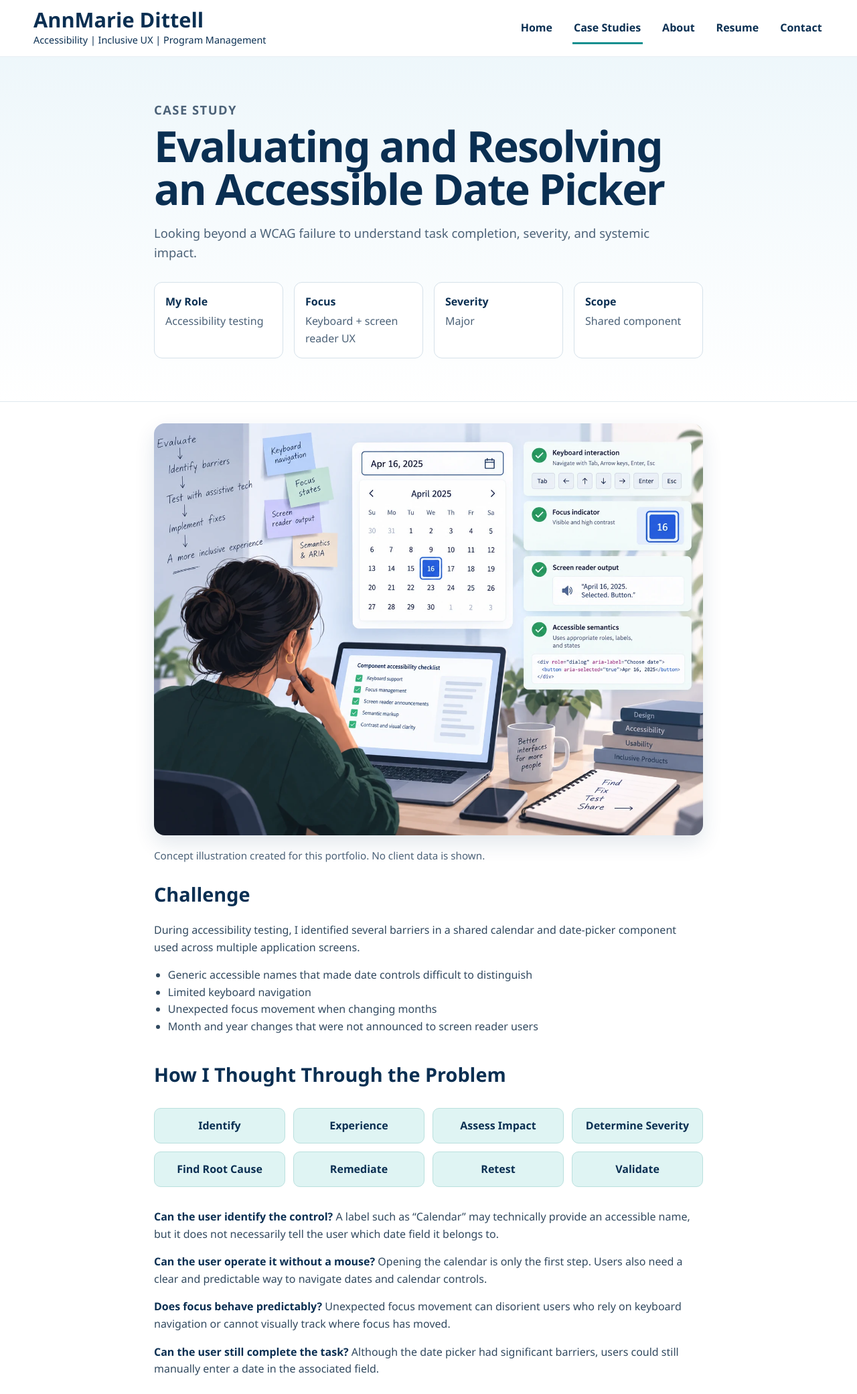
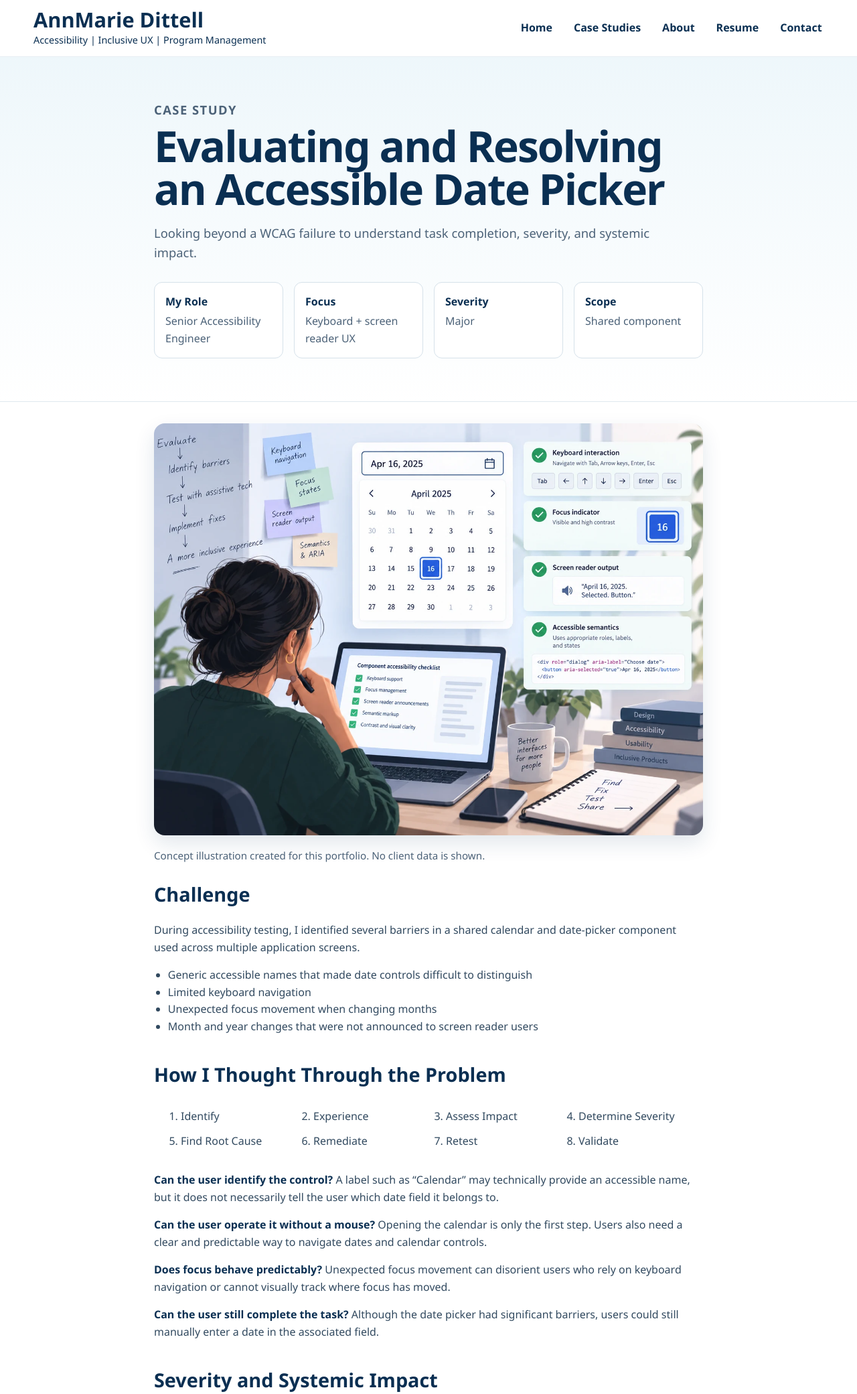
Before and after one commit to annmariedittell/annmariedittell.github.io, a website: page case-studies/date-picker.html in a window 1280 px wide. Shown: the top 2081 px of the page at 67% size. Drawn offline with Linux system fonts and the light colour scheme.

Commit message:
Improve date picker case study semantics and metadata

```diff
--- a/case-studies/date-picker.html
+++ b/case-studies/date-picker.html
@@ -1,11 +1,11 @@
-<!doctype html><html lang="en"><head><meta charset="utf-8"><meta name="viewport" content="width=device-width, initial-scale=1"><title>Evaluating and Resolving an Accessible Date Picker | AnnMarie Dittell</title><link rel="stylesheet" href="../styles.css"></head><body>
-<a class="skip-link" href="#main">Skip to main content</a><header class="site-header"><div class="container header-row"><a class="brand" href="../index.html#main"><span class="brand-name">AnnMarie Dittell</span><span class="brand-tagline">Accessibility | Inclusive UX | Program Management</span></a><button class="nav-toggle" type="button" aria-expanded="false" aria-controls="site-nav">Menu</button><nav id="site-nav" class="site-nav" aria-label="Primary"><ul><li><a href="../index.html#main">Home</a></li><li><a href="index.html#main" aria-current="page">Case Studies</a></li><li><a href="../about.html#main">About</a></li><li><a href="../resume.html#main">Resume</a></li><li><a href="../index.html#contact">Contact</a></li></ul></nav></div></header>
-<main id="main"><section class="page-hero"><div class="content-narrow"><p class="eyebrow">Case Study</p><h1>Evaluating and Resolving an Accessible Date Picker</h1><p>Looking beyond a WCAG failure to understand task completion, severity, and systemic impact.</p><dl class="case-meta"><div><dt>My Role</dt><dd>Accessibility testing</dd></div><div><dt>Focus</dt><dd>Keyboard + screen reader UX</dd></div><div><dt>Severity</dt><dd>Major</dd></div><div><dt>Scope</dt><dd>Shared component</dd></div></dl></div></section><figure class="case-visual content-narrow"><img src="../assets/case-datepicker.webp" alt="Concept illustration of an accessible date picker review showing keyboard interaction, visible focus, screen reader output, and semantic markup."><figcaption>Concept illustration created for this portfolio. No client data is shown.</figcaption></figure><article class="content-narrow prose">
+<!doctype html><html lang="en"><head><meta charset="utf-8"><meta name="viewport" content="width=device-width, initial-scale=1"><meta name="description" content="Accessibility case study by AnnMarie Dittell on evaluating keyboard and screen reader barriers in a shared date-picker component, assessing severity, and validating remediation."><title>Evaluating and Resolving an Accessible Date Picker | AnnMarie Dittell</title><link rel="stylesheet" href="../styles.css"></head><body>
+<a class="skip-link" href="#main">Skip to main content</a><header class="site-header"><div class="container header-row"><a class="brand" href="../index.html#main"><span class="brand-name">AnnMarie Dittell</span><span class="brand-tagline">Accessibility | Inclusive UX | Program Management</span></a><button class="nav-toggle" type="button" aria-expanded="false" aria-controls="site-nav">Menu</button><nav id="site-nav" class="site-nav" aria-label="Primary"><ul><li><a href="../index.html#main">Home</a></li><li><a href="index.html#main">Case Studies</a></li><li><a href="../about.html#main">About</a></li><li><a href="../resume.html#main">Resume</a></li><li><a href="../index.html#contact">Contact</a></li></ul></nav></div></header>
+<main id="main"><section class="page-hero"><div class="content-narrow"><p class="eyebrow">Case Study</p><h1>Evaluating and Resolving an Accessible Date Picker</h1><p>Looking beyond a WCAG failure to understand task completion, severity, and systemic impact.</p><dl class="case-meta"><div><dt>My Role</dt><dd>Senior Accessibility Engineer</dd></div><div><dt>Focus</dt><dd>Keyboard + screen reader UX</dd></div><div><dt>Severity</dt><dd>Major</dd></div><div><dt>Scope</dt><dd>Shared component</dd></div></dl></div></section><figure class="case-visual content-narrow"><img src="../assets/case-datepicker.webp" alt="Concept illustration of an accessible date picker review showing keyboard interaction, visible focus, screen reader output, and semantic markup."><figcaption>Concept illustration created for this portfolio. No client data is shown.</figcaption></figure><article class="content-narrow prose">
 <h2>Challenge</h2><p>During accessibility testing, I identified several barriers in a shared calendar and date-picker component used across multiple application screens.</p><ul><li>Generic accessible names that made date controls difficult to distinguish</li><li>Limited keyboard navigation</li><li>Unexpected focus movement when changing months</li><li>Month and year changes that were not announced to screen reader users</li></ul>
-<h2>How I Thought Through the Problem</h2><div class="reasoning-flow" aria-label="Accessibility reasoning process"><span>Identify</span><span>Experience</span><span>Assess Impact</span><span>Determine Severity</span><span>Find Root Cause</span><span>Remediate</span><span>Retest</span><span>Validate</span></div>
+<h2>How I Thought Through the Problem</h2><ol class="reasoning-flow" aria-label="Accessibility reasoning process"><li>Identify</li><li>Experience</li><li>Assess Impact</li><li>Determine Severity</li><li>Find Root Cause</li><li>Remediate</li><li>Retest</li><li>Validate</li></ol>
 <p><strong>Can the user identify the control?</strong> A label such as “Calendar” may technically provide an accessible name, but it does not necessarily tell the user which date field it belongs to.</p><p><strong>Can the user operate it without a mouse?</strong> Opening the calendar is only the first step. Users also need a clear and predictable way to navigate dates and calendar controls.</p><p><strong>Does focus behave predictably?</strong> Unexpected focus movement can disorient users who rely on keyboard navigation or cannot visually track where focus has moved.</p><p><strong>Can the user still complete the task?</strong> Although the date picker had significant barriers, users could still manually enter a date in the associated field.</p>
 <h2>Severity and Systemic Impact</h2><p>Because users had an alternative way to complete the task, I classified the issue as <strong>Major rather than Critical</strong>. The workaround did not make the component accessible, but it meant users were not completely blocked.</p><p>I also recognized that this was a <strong>shared component issue</strong>. Addressing the underlying component could improve the experience everywhere it was used, instead of repeatedly fixing the same defect on individual screens.</p>
 <h2>Solution and Validation</h2><p>The remediation needed to address descriptive accessible names, keyboard support, predictable focus behavior, screen reader notification of dynamic changes, and support for manual date entry.</p><p>After the component was updated, I retested the interaction using keyboard and screen reader testing to confirm that the accessibility issues were resolved.</p>
 <h2>Outcome</h2><ul><li>Improved the experience for keyboard and screen reader users</li><li>Reduced the chance of the same defect recurring across the application</li><li>Created more consistent date-picker behavior</li><li>Reduced repeated remediation effort</li></ul>
 <div class="callout"><strong>Key takeaway:</strong> Accessibility testing is more than identifying a failed WCAG requirement. I focus on what the user is trying to accomplish, where the experience breaks down, how serious the impact is, and whether the issue is isolated or systemic.</div>
-</article></main><footer class="site-footer"><div class="container footer-row"><div>© 2026 AnnMarie Dittell</div><div class="footer-links"><a href="index.html">All Case Studies</a><a href="../about.html#main">About</a></div><div class="footer-note">Designed and tested with accessibility in mind.</div></div></footer><script src="../script.js"></script></body></html>
+</article></main><footer class="site-footer"><div class="container footer-row"><div>© 2026 AnnMarie Dittell</div><div class="footer-links"><a href="index.html#main">All Case Studies</a><a href="../about.html#main">About</a><a href="../resume.html#main">Resume</a></div><div class="footer-note">Designed and tested with accessibility in mind.</div></div></footer><script src="../script.js"></script></body></html>
```
